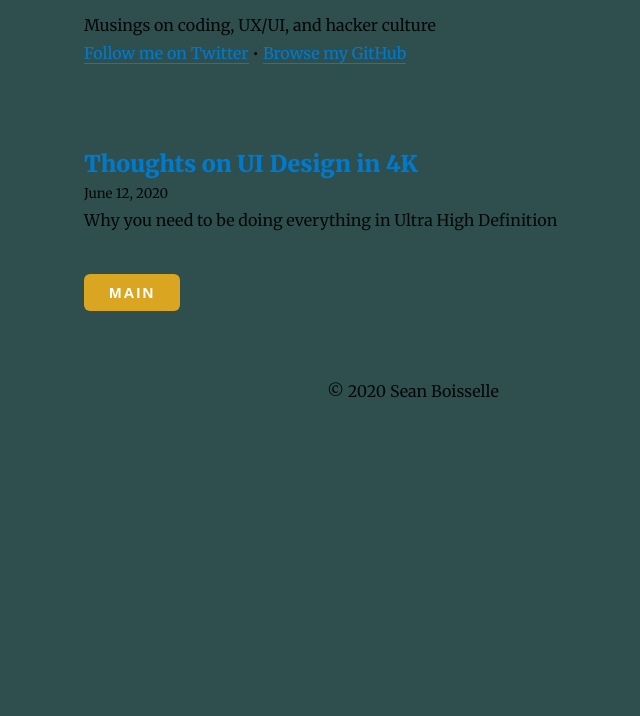
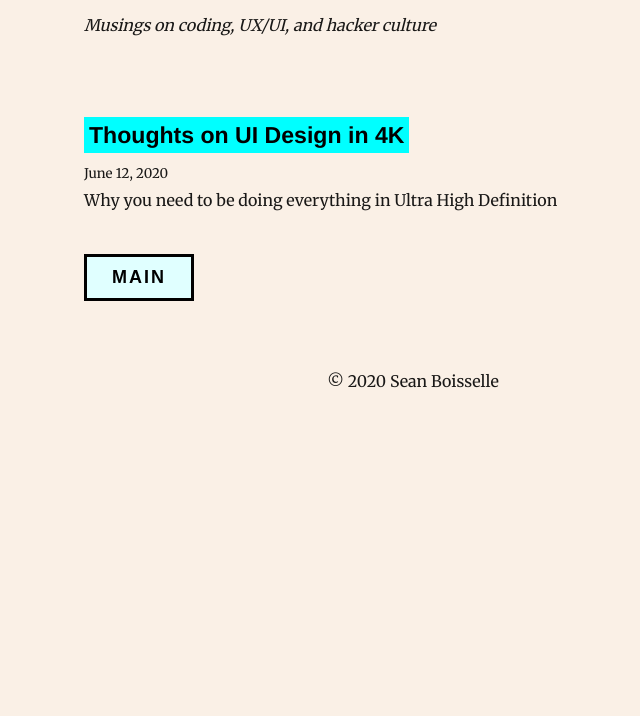
Before and after one commit to boisselle/blog, a Gatsby site: page /blog in a window 1280 px wide. Shown: the part 84-800 px from the top of the page, without its empty margins (227-867 px from the left). Built offline with nearby package versions, Linux system fonts and the light colour scheme; Gatsby itself is replaced by a stand-in of ours; some packages are replaced by stand-ins of ours.

Commit message:
changed styles

```diff
--- a/src/components/bio.js
+++ b/src/components/bio.js
@@ -20,22 +20,10 @@ function Bio() {
         const { author, social } = data.site.siteMetadata
         return (
           <Container>
-            {/* <Image
-              fixed={data.avatar.childImageSharp.fixed}
-              alt={author}
-              style={{
-                marginRight: rhythm(1 / 2),
-                marginBottom: 0,
-                minWidth: 50,
-                borderRadius: `100%`,
-              }}
-              imgStyle={{
-                borderRadius: `50%`,
-              }}
-            /> */}
+
             <p>
-              Musings on coding, UX/UI, and hacker culture
-              {` `}
+              <i>Musings on coding, UX/UI, and hacker culture</i>
+              {/* { {` `}
               <br/>
               <a href={`https://twitter.com/${social.twitter}`}>
                 Follow me on Twitter
@@ -43,7 +31,7 @@ function Bio() {
                {"  "}•{"  "}
               <a href={`https://github.com/boisselle`}>
                 Browse my GitHub
-              </a>
+              </a> } */}
             </p>
           </Container>
         )
--- a/src/components/button.js
+++ b/src/components/button.js
@@ -15,17 +15,20 @@ const ButtonWrapper = styled.button`
   cursor: pointer;
   text-transform: uppercase;
   letter-spacing: 2px;
+  border-style: solid;
+  border-color: black;
 
-  background: ${props => props.props.background || "goldenrod"};
-  color: ${props => props.props.color || "rgb(255, 255, 255)"};
-  font-size: ${props => props.props.fontSize || "15px"};
-  font-weight: ${props => props.props.fontWeight || "600"};
-  border-radius: ${props => props.props.radius || "6px"};
+  background: ${props => props.props.background || "LightCyan"};
+  color: ${props => props.props.color || "rgb(0, 0, 0)"};
+  font-size: ${props => props.props.fontSize || "18px"};
+  font-weight: ${props => props.props.fontWeight || "900"};
+  border-radius: ${props => props.props.radius || "0px"};
   margin-top: ${props => props.props.marginTop};
   margin-bottom: ${props => props.props.marginBottom};
 
   &:hover {
-    box-shadow: inset 0 0 100px 100px rgba(255, 255, 255, 0.25);
+    background: black;
+    color: LightCyan;
   }
 `
 
--- a/src/components/layout.js
+++ b/src/components/layout.js
@@ -4,6 +4,7 @@ import styled from "styled-components"
 
 import { rhythm, scale } from "../utils/typography"
 import { blue } from "color-name";
+import { UniqueDirectivesPerLocationRule } from "graphql";
 
 class Layout extends React.Component {
   render() {
@@ -19,7 +20,10 @@ class Layout extends React.Component {
             ...scale(1.2),
             marginBottom: rhythm(1.5),
             marginTop: 0,
-            color: `darkCyan`,
+            color: `Black`,
+            borderBottom: "7px solid Aqua",
+            width: `65%`,
+
           }}
         >
           <Link
--- a/src/pages/blog.js
+++ b/src/pages/blog.js
@@ -25,11 +25,11 @@ class Blog extends React.Component {
               <div key={node.fields.slug}>
                 <h3
                   style={{
-                    marginBottom: rhythm(1/20),
+                    marginBottom: rhythm(.33),
                   }}
                 >
                   <Link
-                    style={{ boxShadow: `none` }}
+                    style={{ boxShadow: `none`, backgroundColor: `cyan`, color: `black`, padding: `5px`}}
                     to={`blog${node.fields.slug}`}
                   >
                     {title}
--- a/src/styles/global.css
+++ b/src/styles/global.css
@@ -1,3 +1,7 @@
 html {
-    background-color: DarkSlateGray;
+    background-color:linen;
 }
+
+h3, h4 {
+    font-family: helvetica;
+}
```
Also changed, not shown: src/pages/index.js (+3 -4 lines).
